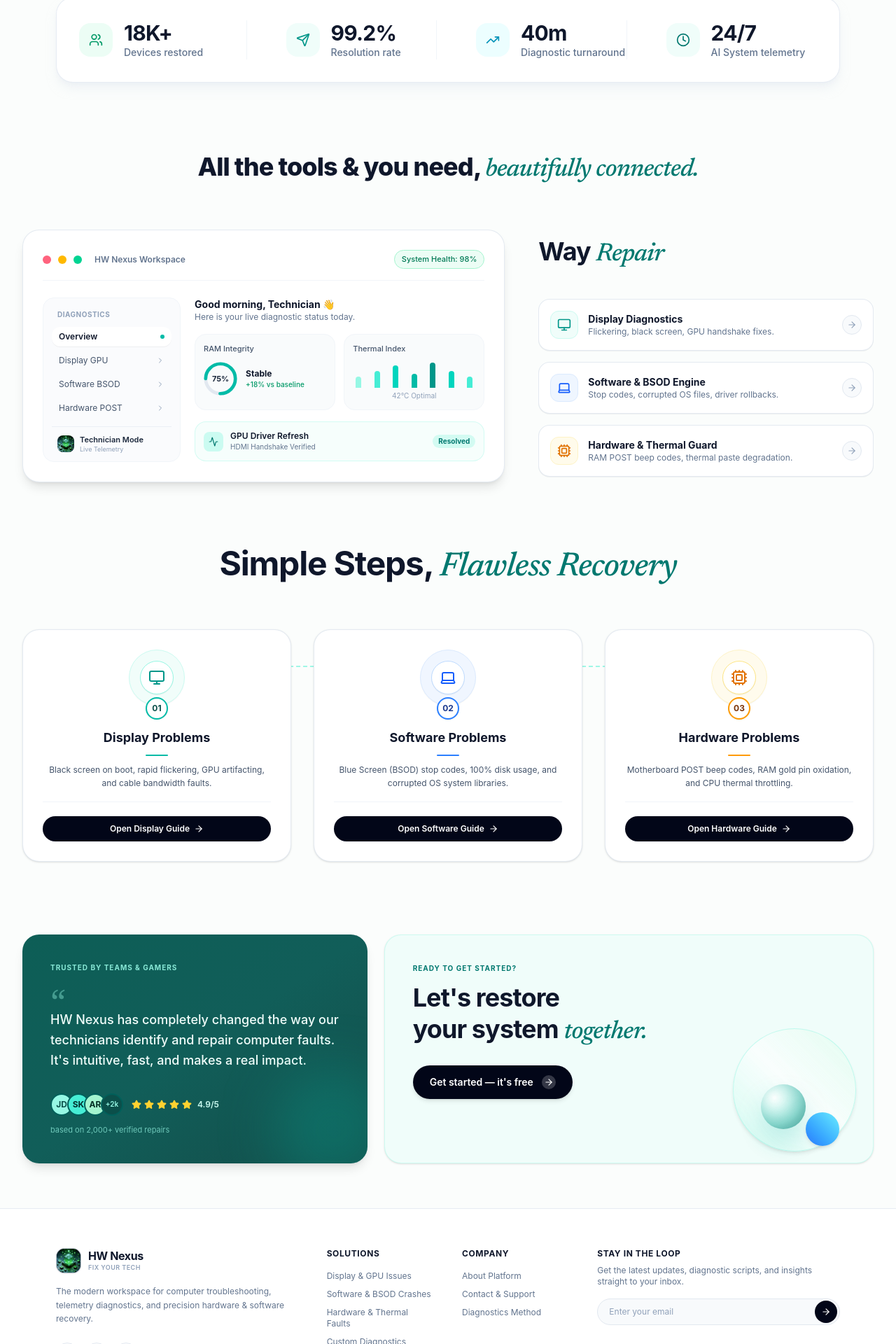
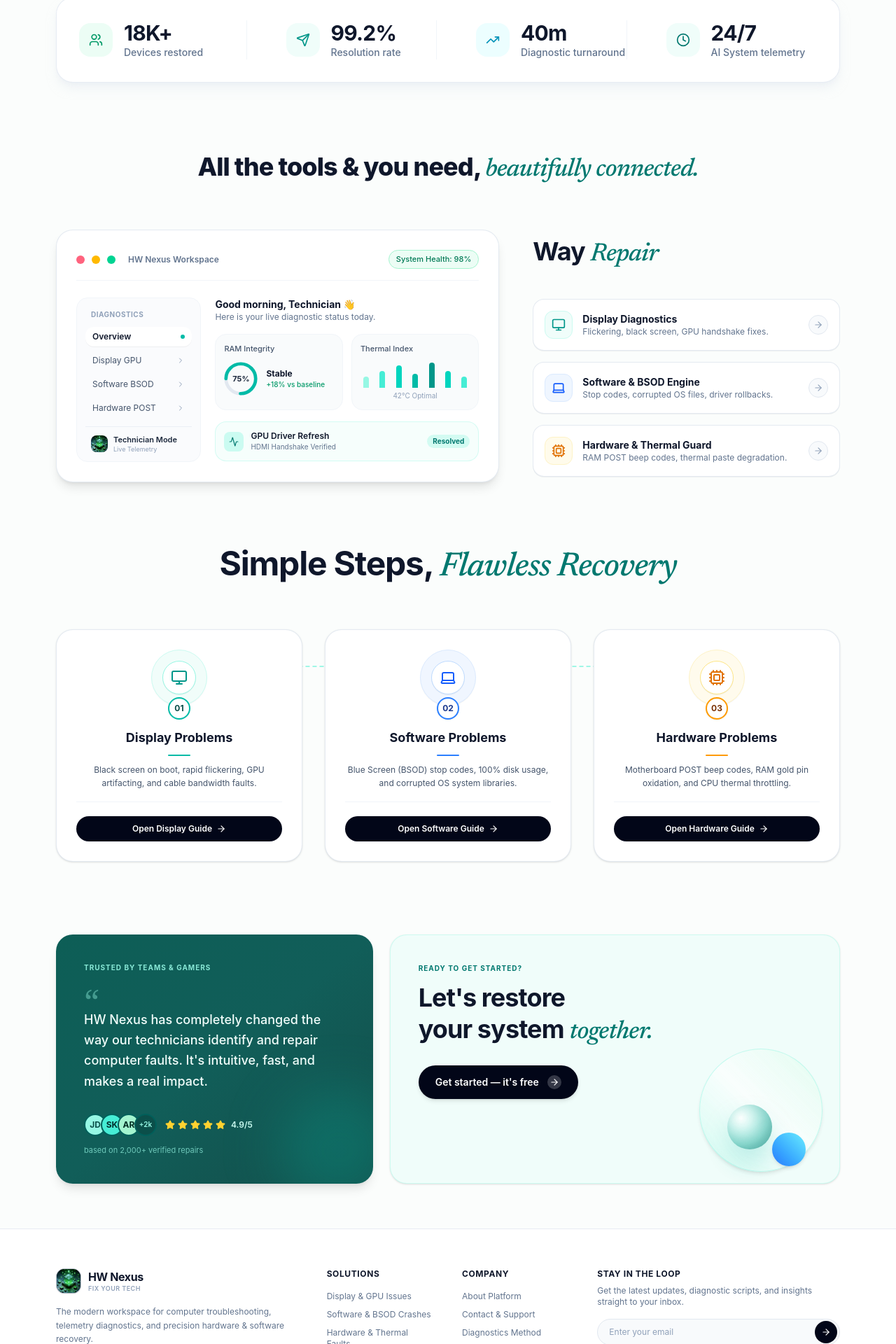
Before and after one commit to virengohilhematbhai/repair_hardware, a Next.js app: page / in a window 1280 px wide. Shown: the part 552-2472 px from the top of the page at 70% size. Built offline with nearby package versions, Linux system fonts and the light colour scheme.

Commit message:
chore: update container max widths and padding across hero sections

```diff
--- a/src/components/hero.tsx
+++ b/src/components/hero.tsx
@@ -168,8 +168,8 @@
       {/* 3. MOTIVO FEATURE SECTION: DASHBOARD PREVIEW + FEATURES LIST */}
       {/* ======================================================== */}
 
-      <section id="features" className="py-10 max-w-7xl  mx-auto px-4 sm:px-6 lg:px-8">
-        <div className="text-center max-w-8xl  px-20 mx-auto mb-14 sm:mb-16">
+      <section id="features" className="py-10 max-w-8xl  mx-auto px-20">
+        <div className="text-center  mx-auto mb-14 sm:mb-16">
           {/* <div className="inline-flex items-center gap-2 px-3.5 py-1.5 rounded-full bg-teal-50/90 border border-teal-200/90 shadow-2xs mb-5">
               <span className="w-2 h-2 rounded-full bg-teal-500 animate-pulse" />
               <span className="text-xs font-semibold text-teal-900 tracking-wide">
@@ -412,8 +412,8 @@
       {/* ======================================================== */}
       {/* 4. FOUR STEP / DOMAIN CARDS (Matching Reference Layout) */}
       {/* ======================================================== */}
-      <section id="troubleshooting" className="py-10  max-w-7xl mx-auto px-4 sm:px-6 lg:px-8">
-        <div className="text-center max-w-9xl px-20 mx-auto mb-14 sm:mb-16">
+      <section id="troubleshooting" className="py-10  max-w-8xl px-20 mx-auto ">
+        <div className="text-center max-w-8xl px-20 mx-auto mb-14 sm:mb-16">
           {/* <span className="text-xs font-bold uppercase tracking-wider text-teal-700 bg-teal-50 px-3 py-1 rounded-full border border-teal-200">
             Guided Diagnostics
           </span> */}
@@ -557,7 +557,7 @@
       {/* ======================================================== */}
       {/* 5. MOTIVO SPLIT TESTIMONIAL + CTA BANNER (Directly matching image bottom) */}
       {/* ======================================================== */}
-      <section className="py-12 sm:py-16 max-w-7xl mx-auto px-4 sm:px-6 lg:px-8">
+      <section className="py-12 sm:py-16 max-w-8xl mx-auto px-20">
         <div className="grid grid-cols-1 lg:grid-cols-12 gap-6">
           {/* Left Split: Dark Forest Teal Card */}
           <div className="lg:col-span-5 bg-gradient-to-br from-[#0d5e56] via-[#115e59] to-[#134e4a] text-white rounded-3xl p-8 sm:p-10 flex flex-col justify-between relative overflow-hidden shadow-lg">
```
